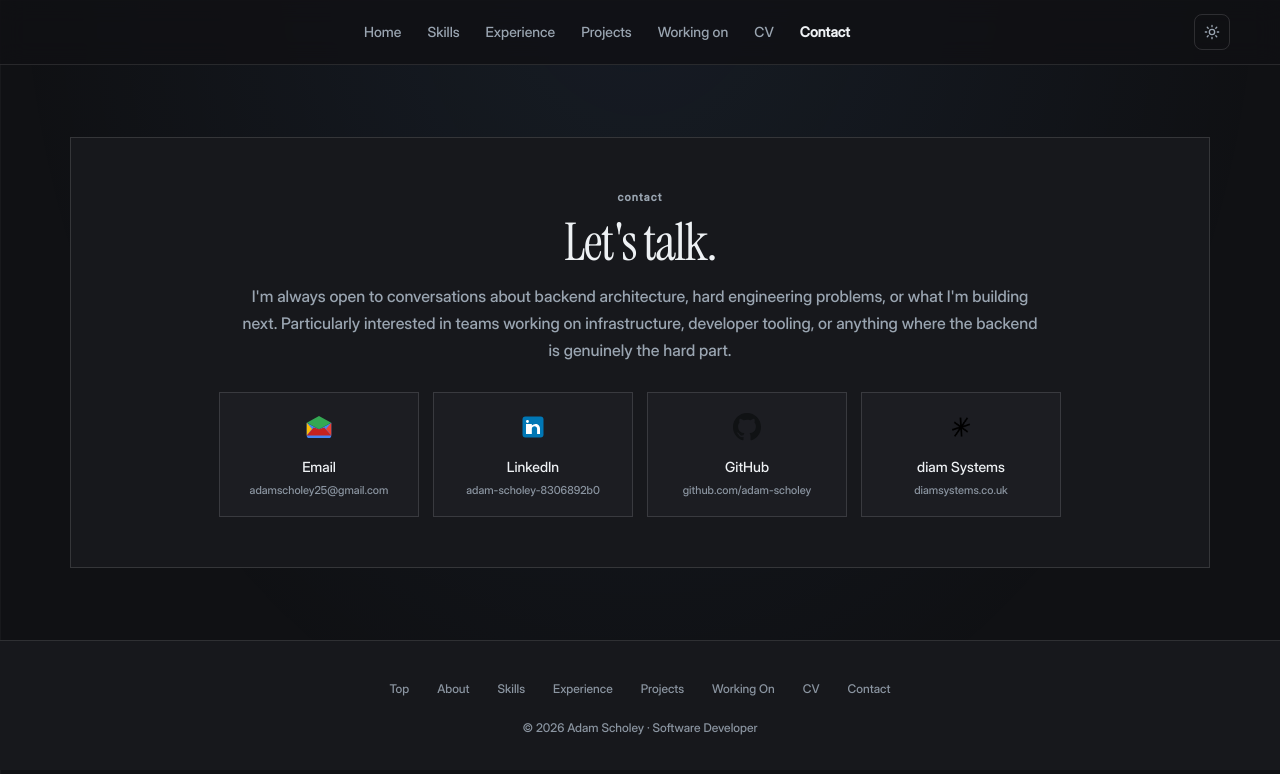
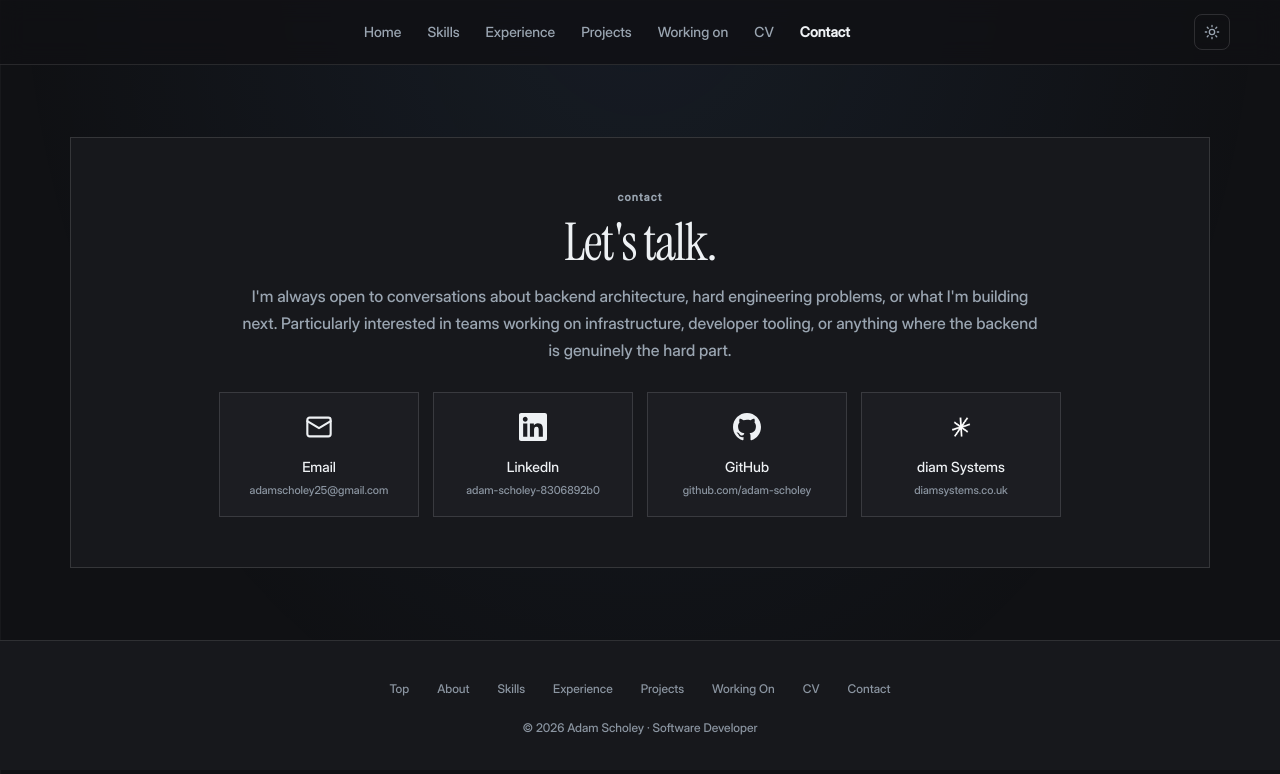
Before and after one commit to adam-scholey/adam-scholey.github.io, a plain HTML site: page contact.html in a window 1280 px wide. Both pictures are taken after a click on the button "Toggle dark mode". Drawn offline with Linux system fonts and the light colour scheme.

Commit message:
Clean up contact icons: monochrome set that adapts to dark mode
- Gmail-coloured envelope -> simple line envelope
- LinkedIn and GitHub marks now monochrome currentColor
- diam PNG: drop permanent invert filter so it stays white in dark mode

Generated with [Devin](https://devin.ai)

Co-Authored-By: Devin <158243242+devin-ai-integration[bot]@users.noreply.github.com>

```diff
--- a/contact.html
+++ b/contact.html
@@ -324,7 +324,10 @@ li{margin-bottom:8px}
   display:block;
   margin-bottom:12px;
   line-height:1;
+  color:var(--text);
 }
+.contact-icon img{filter:invert(1)}
+html[data-theme="dark"] .contact-icon img{filter:none}
 .small{color:var(--soft);font-size:11px;margin-top:3px;display:block}
 
 /* FOOTER */
@@ -416,28 +419,28 @@ a:focus-visible,button:focus-visible,input:focus-visible,[tabindex]:focus-visibl
       <div class="contact-links">
         <a href="mailto:adamscholey25@gmail.com">
           <span class="contact-icon">
-            <svg xmlns="http://www.w3.org/2000/svg" viewBox="0 0 48 48" width="28" height="28"><path fill="#EA4335" d="M6 6h36v36H6z" opacity="0"/><path fill="#4285F4" d="M45 16.5v22A4.5 4.5 0 0 1 40.5 43h-33A4.5 4.5 0 0 1 3 38.5v-22L24 28z"/><path fill="#34A853" d="M45 16.5 24 28 3 16.5 24 5z"/><path fill="#FBBC05" d="M3 16.5v22l9-11z"/><path fill="#EA4335" d="M45 16.5v22l-9-11z"/><path fill="#C5221F" d="m3 38.5 12-13.5L24 28l9-3 12 13.5"/></svg>
+            <svg xmlns="http://www.w3.org/2000/svg" viewBox="0 0 24 24" width="28" height="28" fill="none" stroke="currentColor" stroke-width="1.8" stroke-linecap="round" stroke-linejoin="round"><rect x="2" y="4" width="20" height="16" rx="2"/><path d="m22 7-10 6L2 7"/></svg>
           </span>
           Email<br>
           <span class="small">adamscholey25@gmail.com</span>
         </a>
         <a href="https://www.linkedin.com/in/adam-scholey-8306892b0/" target="_blank" rel="noopener">
           <span class="contact-icon">
-            <svg xmlns="http://www.w3.org/2000/svg" viewBox="0 0 48 48" width="28" height="28"><path fill="#0077B5" d="M42 37a5 5 0 0 1-5 5H11a5 5 0 0 1-5-5V11a5 5 0 0 1 5-5h26a5 5 0 0 1 5 5z"/><path fill="#fff" d="M12 19h5v17h-5zm2.485-2a2.485 2.485 0 1 1 0-4.97 2.485 2.485 0 0 1 0 4.97zM36 36h-5v-9.099c0-2.198-1.96-3.999-4.5-3.999s-4.5 1.801-4.5 3.999V36h-5V19h5v2.616C23.721 20.5 25.8 19 28.5 19c4.136 0 7.5 3.582 7.5 8z"/></svg>
+            <svg xmlns="http://www.w3.org/2000/svg" viewBox="0 0 24 24" width="28" height="28" fill="currentColor"><path d="M20.447 20.452h-3.554v-5.569c0-1.328-.027-3.037-1.852-3.037-1.853 0-2.136 1.445-2.136 2.939v5.667H9.351V9h3.414v1.561h.046c.477-.9 1.637-1.85 3.37-1.85 3.601 0 4.267 2.37 4.267 5.455v6.286zM5.337 7.433c-1.144 0-2.063-.926-2.063-2.065 0-1.138.92-2.063 2.063-2.063 1.14 0 2.064.925 2.064 2.063 0 1.139-.925 2.065-2.064 2.065zm1.782 13.019H3.555V9h3.564v11.452zM22.225 0H1.771C.792 0 0 .774 0 1.729v20.542C0 23.227.792 24 1.771 24h20.451C23.2 24 24 23.227 24 22.271V1.729C24 .774 23.2 0 22.222 0h.003z"/></svg>
           </span>
           LinkedIn<br>
           <span class="small">adam-scholey-8306892b0</span>
         </a>
         <a href="https://github.com/adam-scholey" target="_blank" rel="noopener">
           <span class="contact-icon">
-            <svg xmlns="http://www.w3.org/2000/svg" viewBox="0 0 24 24" width="28" height="28" fill="#101214"><path d="M12 0C5.374 0 0 5.373 0 12c0 5.302 3.438 9.8 8.207 11.387.599.111.793-.261.793-.577v-2.234c-3.338.726-4.033-1.416-4.033-1.416-.546-1.387-1.333-1.756-1.333-1.756-1.089-.745.083-.729.083-.729 1.205.084 1.839 1.237 1.839 1.237 1.07 1.834 2.807 1.304 3.492.997.107-.775.418-1.305.762-1.604-2.665-.305-5.467-1.334-5.467-5.931 0-1.311.469-2.381 1.236-3.221-.124-.303-.535-1.524.117-3.176 0 0 1.008-.322 3.301 1.23A11.509 11.509 0 0 1 12 5.803c1.02.005 2.047.138 3.006.404 2.291-1.552 3.297-1.23 3.297-1.23.653 1.653.242 2.874.118 3.176.77.84 1.235 1.911 1.235 3.221 0 4.609-2.807 5.624-5.479 5.921.43.372.823 1.102.823 2.222v3.293c0 .319.192.694.801.576C20.566 21.797 24 17.3 24 12c0-6.627-5.373-12-12-12z"/></svg>
+            <svg xmlns="http://www.w3.org/2000/svg" viewBox="0 0 24 24" width="28" height="28" fill="currentColor"><path d="M12 0C5.374 0 0 5.373 0 12c0 5.302 3.438 9.8 8.207 11.387.599.111.793-.261.793-.577v-2.234c-3.338.726-4.033-1.416-4.033-1.416-.546-1.387-1.333-1.756-1.333-1.756-1.089-.745.083-.729.083-.729 1.205.084 1.839 1.237 1.839 1.237 1.07 1.834 2.807 1.304 3.492.997.107-.775.418-1.305.762-1.604-2.665-.305-5.467-1.334-5.467-5.931 0-1.311.469-2.381 1.236-3.221-.124-.303-.535-1.524.117-3.176 0 0 1.008-.322 3.301 1.23A11.509 11.509 0 0 1 12 5.803c1.02.005 2.047.138 3.006.404 2.291-1.552 3.297-1.23 3.297-1.23.653 1.653.242 2.874.118 3.176.77.84 1.235 1.911 1.235 3.221 0 4.609-2.807 5.624-5.479 5.921.43.372.823 1.102.823 2.222v3.293c0 .319.192.694.801.576C20.566 21.797 24 17.3 24 12c0-6.627-5.373-12-12-12z"/></svg>
           </span>
           GitHub<br>
           <span class="small">github.com/adam-scholey</span>
         </a>
         <a href="https://diamsystems.co.uk/" target="_blank" rel="noopener">
           <span class="contact-icon">
-            <img src="diam_icon_white.png" width="28" height="28" alt="diam Systems" style="object-fit:contain;filter:invert(1)">
+            <img src="diam_icon_white.png" width="28" height="28" alt="diam Systems" style="object-fit:contain">
           </span>
           diam Systems<br>
           <span class="small">diamsystems.co.uk</span>
```
